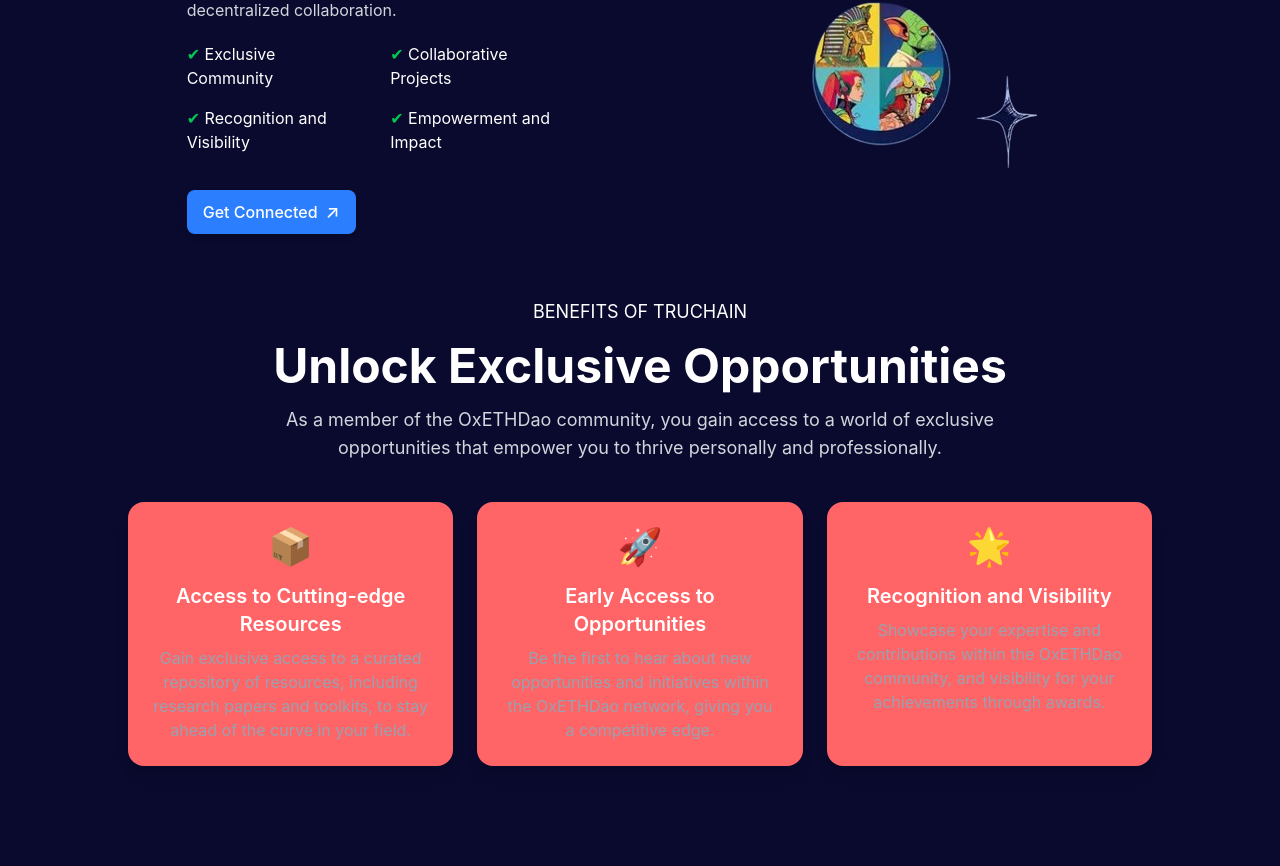
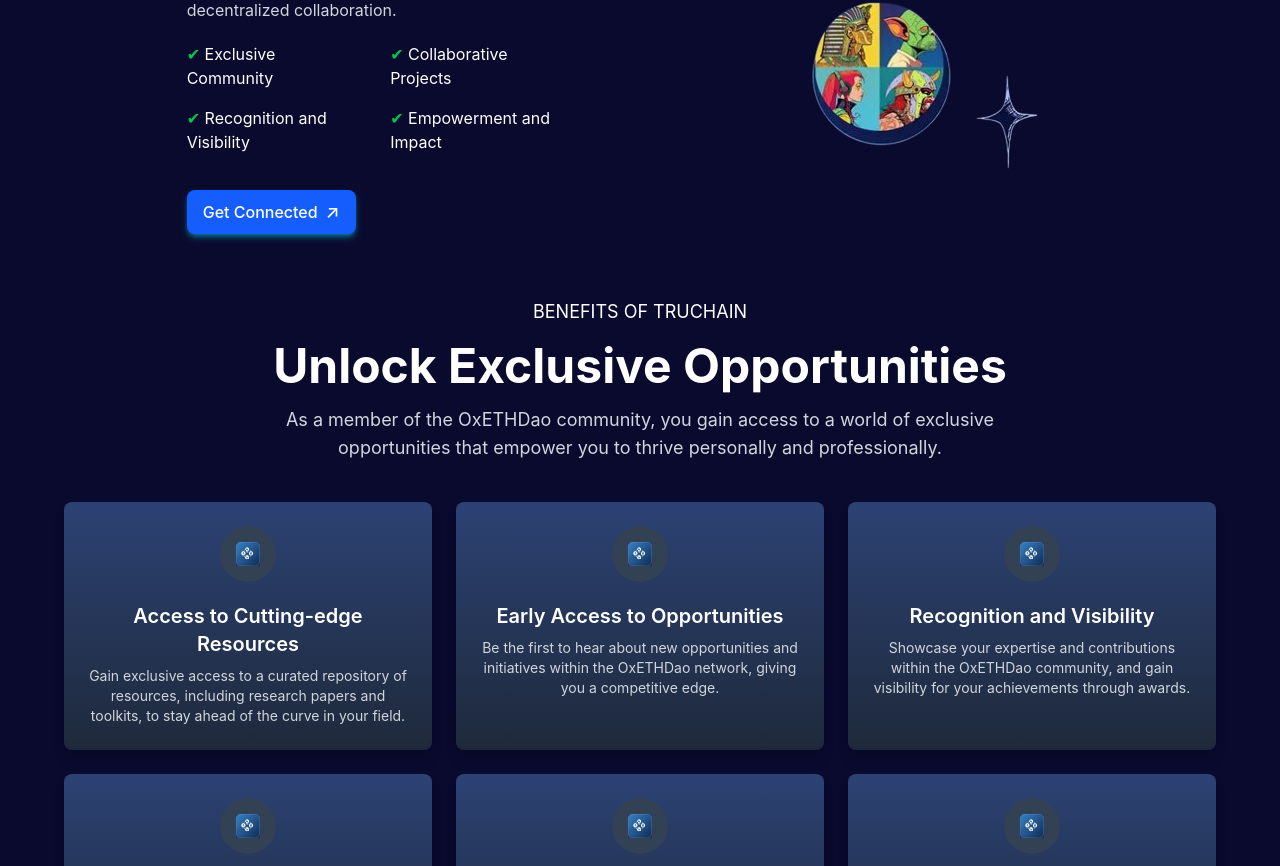
Before and after one commit to IMxSPYDER/COHERENCE-25_Dot_Sol_BlockChain, a React (Vite) app: page / in a window 1280 px wide. Shown: the part 454-1320 px from the top of the page. Before the commit the page ends 1284 px from the top, so only its background shows below. Built offline with nearby package versions, Linux system fonts and the light colour scheme.

Commit message:
Added dynamic Card component

```diff
--- a/src/App.jsx
+++ b/src/App.jsx
@@ -5,6 +5,7 @@ import Footer from './components/Footer'
 import Navbar from './components/Navbar'
 import Landing from './components/Landing'
 import BenefitsSection from './components/BenefitCard'
+import Card from './components/Card'
 
 const App = () => {
   return (
@@ -15,6 +16,7 @@ const App = () => {
       <Navbar/>
       <Landing/>
       <BenefitsSection/>
+      {/* <Card/> */}
     </div>
   )
 }
--- a/src/components/BenefitCard.jsx
+++ b/src/components/BenefitCard.jsx
@@ -1,23 +1,44 @@
+import img1 from "../assets/icon.png";
+import Card from "./Card";
+
 const BenefitsSection = () => {
   const benefits = [
     {
       title: "Access to Cutting-edge Resources",
       description:
         "Gain exclusive access to a curated repository of resources, including research papers and toolkits, to stay ahead of the curve in your field.",
-      icon: "📦",
+      icon: img1,
     },
     {
       title: "Early Access to Opportunities",
       description:
         "Be the first to hear about new opportunities and initiatives within the OxETHDao network, giving you a competitive edge.",
-      icon: "🚀",
+      icon: img1,
     },
     {
       title: "Recognition and Visibility",
       description:
-        "Showcase your expertise and contributions within the OxETHDao community, and visibility for your achievements through awards.",
-      icon: "🌟",
+        "Showcase your expertise and contributions within the OxETHDao community, and gain visibility for your achievements through awards.",
+      icon: img1,
     },
+    {
+      title: "Recognition and Visibility",
+      description:
+        "Showcase your expertise and contributions within the OxETHDao community, and gain visibility for your achievements through awards.",
+      icon: img1,
+    },
+    {
+      title: "Recognition and Visibility",
+      description:
+        "Showcase your expertise and contributions within the OxETHDao community, and gain visibility for your achievements through awards.",
+      icon: img1,
+    },
+    {
+      title: "Recognition and Visibility",
+      description:
+        "Showcase your expertise and contributions within the OxETHDao community, and gain visibility for your achievements through awards.",
+      icon: img1,
+    }
   ];
 
   return (
@@ -27,16 +48,9 @@ const BenefitsSection = () => {
       <p className="text-gray-300 max-w-3xl text-lg mx-auto mb-10">
         As a member of the OxETHDao community, you gain access to a world of exclusive opportunities that empower you to thrive personally and professionally.
       </p>
-      <div className="grid md:grid-cols-3 gap-6 max-w-5xl mx-auto">
+      <div className="grid md:grid-cols-3 gap-6 max-w-6xl mx-auto">
         {benefits.map((benefit, index) => (
-          <div
-            key={index}
-            className="p-6 rounded-2xl bg-red-400 shadow-lg flex flex-col items-center text-center"
-          >
-            <div className="text-4xl mb-4">{benefit.icon}</div>
-            <h3 className="text-xl font-semibold mb-2">{benefit.title}</h3>
-            <p className="text-gray-400">{benefit.description}</p>
-          </div>
+          <Card key={index} title={benefit.title} description={benefit.description} icon={benefit.icon} />
         ))}
       </div>
     </div>
--- a/src/components/Button.jsx
+++ b/src/components/Button.jsx
@@ -3,7 +3,7 @@ import React from "react";
 const Button = () => {
   return (
     <div>
-      <button className="bg-blue-500 hover:bg-blue-600 text-white font-medium py-2 px-4 rounded-lg flex items-center gap-2 shadow-md transition cursor-pointer">
+      <button className="bg-blue-600 hover:bg-blue-500 text-white font-medium py-2 px-4 rounded-lg flex items-center gap-2 shadow-md transition cursor-pointer shadow-cyan-500/50">
         Get Connected
         <span className="text-lg">↗</span>
       </button>
--- /dev/null
+++ b/src/components/Card.jsx
@@ -0,0 +1,37 @@
+import React from "react";
+
+const Card = ({ title, description, icon }) => {
+  return (
+    <div className="max-w-sm rounded-lg bg-gradient-to-b from-[#2c4274] to-[#1E293B] p-6 shadow-lg text-white">
+      {/* Icon container */}
+      <div className="flex items-center justify-center w-14 h-14 mb-5 mx-auto bg-[#334155] rounded-full">
+        {icon ? (
+          <img src={icon} alt={title} className="w-6 h-6" />
+        ) : (
+          <svg
+            className="w-6 h-6 text-white"
+            fill="none"
+            stroke="currentColor"
+            strokeWidth="2"
+            viewBox="0 0 24 24"
+            xmlns="http://www.w3.org/2000/svg"
+          >
+            <path
+              strokeLinecap="round"
+              strokeLinejoin="round"
+              d="M13 10V3L4 14h7v7l9-11h-7z"
+            />
+          </svg>
+        )}
+      </div>
+
+      {/* Card Title */}
+      <h2 className="text-xl font-semibold text-center mb-2">{title}</h2>
+
+      {/* Card Description */}
+      <p className="text-sm text-center text-gray-300">{description}</p>
+    </div>
+  );
+};
+
+export default Card;
```
Also changed, not shown: src/assets/icon.png (added).
